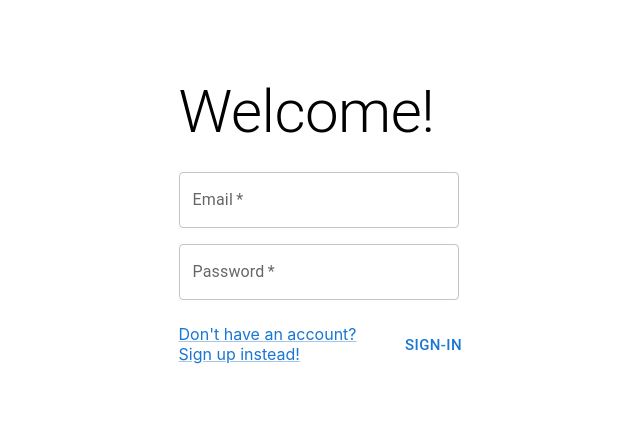
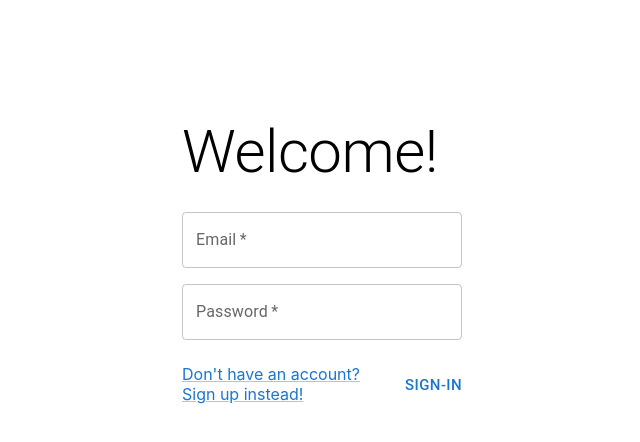
Before and after one commit to UpwardStart/SpeakEasy, a React (Create React App) app in the folder client/: page / in a window 1280 px wide. Shown: the top 442 px of the page, without its empty margins (258-898 px from the left). Built offline with nearby package versions, Linux system fonts and the light colour scheme; no server answers.

Commit message:
Updated form's style

```diff
--- a/client/src/screens/Auth.jsx
+++ b/client/src/screens/Auth.jsx
@@ -11,13 +11,14 @@ const useStyles = makeStyles(() => ({
     flexDirection: "column",
     justifyContent: "center",
     alignItems: "center",
-    marginTop: 60,
+    marginTop: 100,
   },
   loginContainer: {
     display: "flex",
     flexDirection: "column",
     flexGrow: 1,
-    justifyContent: "space-between",
+    width: 400,
+    minHeight: "100vh"
 
   }
 
```
